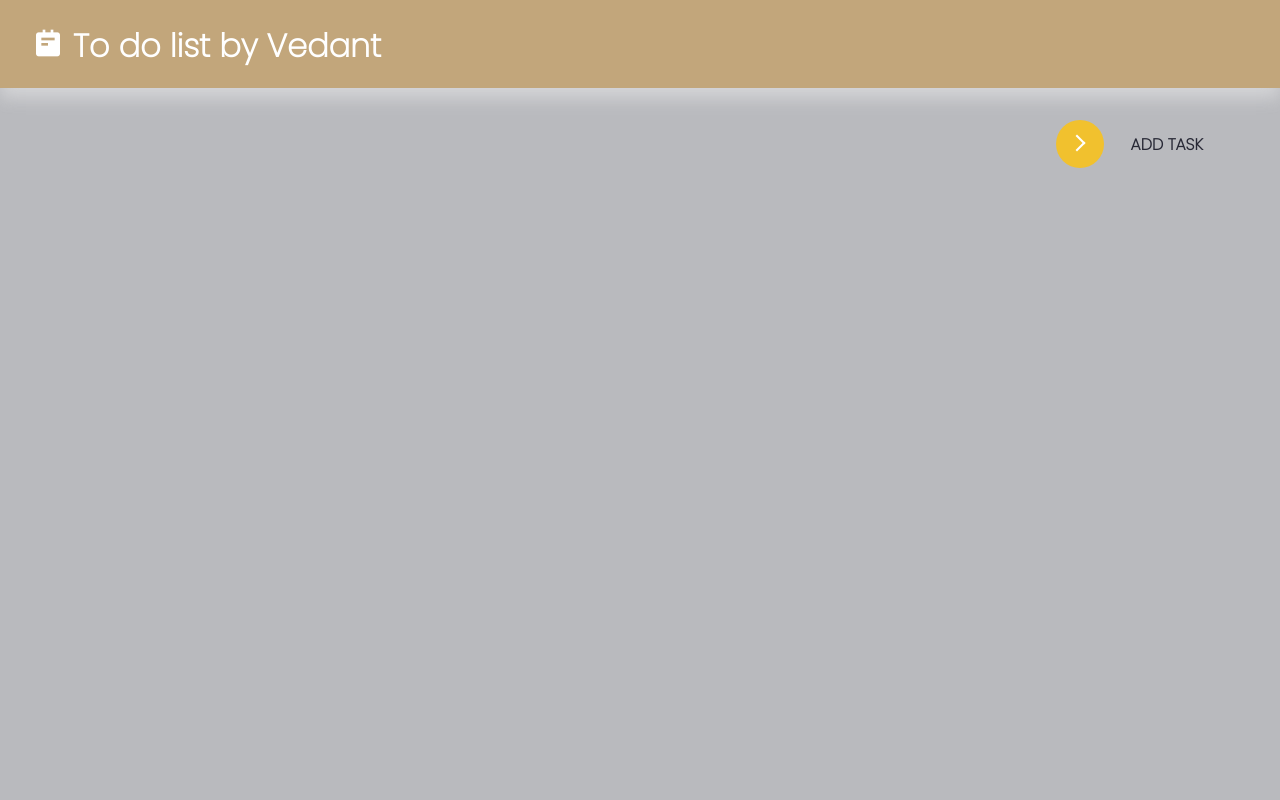
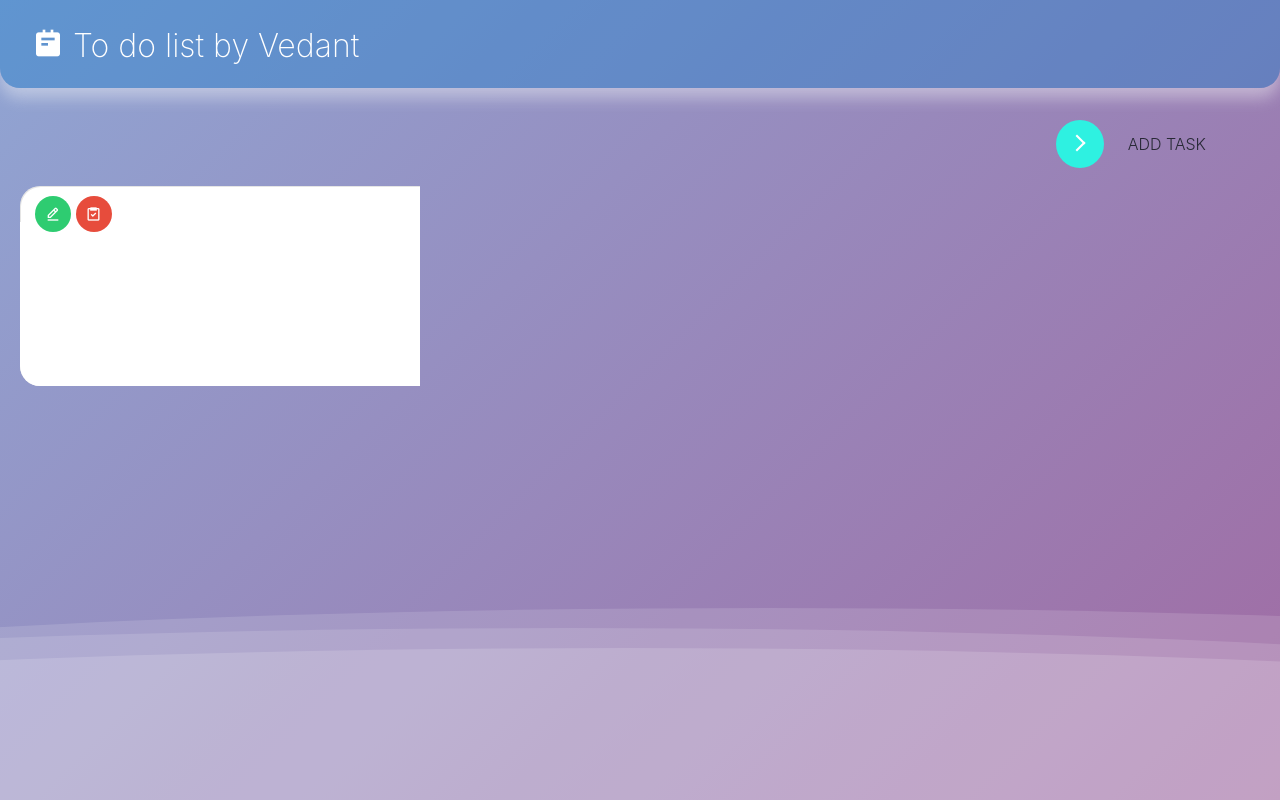
Before and after one commit to vedantpatil25/To-do-List, a plain HTML site: page index.html in a window 1280 px wide. Drawn offline with nearby package versions, Linux system fonts and the light colour scheme.

Commit message:
added css and responsivenessk

```diff
--- a/index.css
+++ b/index.css
@@ -7,25 +7,96 @@
     outline: none;
 }
 body{
-    background-color: #f4f7f8;
-    font-family: var(--poppinFont);
+    margin: auto;
+    font-family: -apple-system, BlinkMacSystemFont, sans-serif;
+    overflow: auto;
+    background: linear-gradient(315deg, rgba(101, 0, 94, 0.603) 3%, rgba(60, 133, 206, 0.598) 38%, rgba(48, 238, 225, 0.541) 68%, rgba(255, 25, 25, 0.593) 98%);
+    animation: gradient 15s ease infinite;
+    background-size: 400% 400%;
+    background-attachment: fixed;
     display: flex;
     flex-wrap: wrap;
-    background-color: #28293652;
 
 }
+
+@keyframes gradient {
+    0% {
+        background-position: 0% 0%;
+    }
+    50% {
+        background-position: 100% 100%;
+    }
+    100% {
+        background-position: 0% 0%;
+    }
+}
+
+.wave {
+    background: rgba(255, 255, 255, 0.167);
+    border-radius: 1000% 1000% 0 0;
+    position: fixed;
+    width: 200%;
+    height: 12em;
+    animation: wave 10s -3s linear infinite;
+    transform: translate3d(0, 0, 0);
+    opacity: 0.8;
+    bottom: 0;
+    left: 0;
+    z-index: -1;
+}
+
+.wave:nth-of-type(2) {
+    bottom: -1.25em;
+    animation: wave 18s linear reverse infinite;
+    opacity: 0.8;
+}
+
+.wave:nth-of-type(3) {
+    bottom: -2.5em;
+    animation: wave 20s -1s reverse infinite;
+    opacity: 0.9;
+}
+
+@keyframes wave {
+    2% {
+        transform: translateX(1);
+    }
+
+    25% {
+        transform: translateX(-25%);
+    }
+
+    50% {
+        transform: translateX(-50%);
+    }
+
+    75% {
+        transform: translateX(-25%);
+    }
+
+    100% {
+        transform: translateX(1);
+    }
+}
+
+
+
 .heading{
     width: 100vw;
     height: 5.5rem;
     /* background-color: #f1c40f; */
-    background-color: #cd8c246f;
+    background-color: #2481cd6f;
     color: #ffffff;
     box-shadow: 0px 10px 16px rgba(248, 247, 247, 0.433);
+    border-bottom-left-radius: 20px;
+    border-bottom-right-radius: 20px;
+    margin-bottom: 50px;
+
 }
 .heading h1{
     line-height: 5.8rem;
     margin-left: 2rem;
-    font-weight: 800;
+    font-weight: 200;
 
 }
 .add:active{
@@ -66,7 +137,7 @@ button.learn-more .circle{
     margin: 0;
     width: 3rem;
     height: 3rem;
-    background: #f1c12e;
+    background: #2ef1e1;
     border-radius: 1.625rem;
 }
 button.learn-more .circle .icon{
@@ -112,6 +183,7 @@ button.learn-more .button-text{
     line-height: 1.6;
     text-align: center;
     text-transform: uppercase;
+    font-weight: 300;
 }
 
 button:hover .circle{
@@ -128,14 +200,15 @@ button:hover .circle .icon.arrow{
 }
 /*button style end*/
 .note{
-    background-color: #fff;
+    background-color: #ffffff;
     margin: 30px 20px 30px 20px;
     height: 200px;
     width: 400px;
     overflow-y:scroll;
-    margin-top: 7rem;
+    margin-top: 3rem;
     box-shadow: inset 1px 1px 0 rgba(0,0,0,0.1), inset 0 -1px 0 rgba(0,0,0, 0.1);
     border-top-left-radius: 20px;
+    border-bottom-left-radius: 20px;
     /* padding: 10px; */
 
 
@@ -197,3 +270,33 @@ button:hover .circle .icon.arrow{
     padding: 15px;
     border-radius: 7px;
 }
+
+
+
+@media only screen and (max-width: 345px) {
+    .heading {
+      font-size: small;
+    }
+  }
+
+  @media only screen and (max-width: 314px) {
+    .heading {
+      font-size: 12px;
+    }
+  }
+
+  @media only screen and (max-width: 653px) {
+    .btn-div {
+        position: absolute;
+        top: 7rem;
+        right: 1rem;
+    }
+  }
+
+  @media only screen and (max-width: 440px) {
+    .btn-div {
+        position: absolute;
+        top: 7rem;
+        left: 1rem;
+    }
+  }
--- a/index.html
+++ b/index.html
@@ -12,6 +12,16 @@
     />
   </head>
   <body>
+
+    <div>
+      <div class="wave"></div>
+      <div class="wave"></div>
+      <div class="wave"></div>
+   </div>
+
+
+
+
     <div class="heading">
       <h1><i class="bx bxs-notepad"></i> To do list by Vedant</h1>
     </div>
--- a/index.js
+++ b/index.js
@@ -81,3 +81,4 @@ if(notes){
 }
 
   addButton.addEventListener('click',()=> addNewNote())
+  addNewNote();
```
